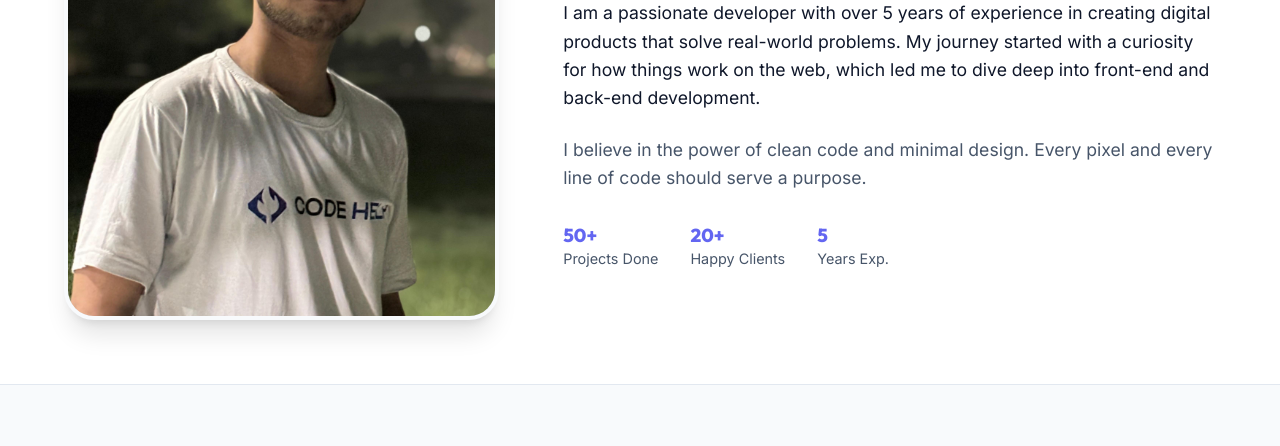
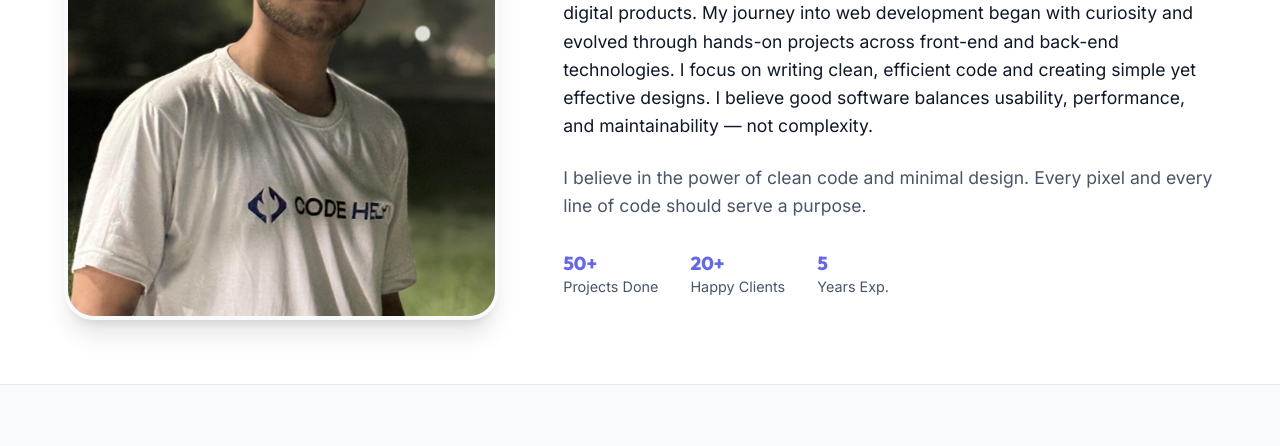
Before and after one commit to ABHINAVJINDAL26/MINI_Portfolio, a plain HTML site: page about.html in a window 1280 px wide. Shown: the part 313-759 px from the top of the page. Drawn offline with Linux system fonts and the light colour scheme.

Commit message:
Change intro

```diff
--- a/about.html
+++ b/about.html
@@ -55,10 +55,13 @@
         <div style="flex: 1.5; min-width: 300px">
           <h1 class="section-title">Who I Am</h1>
           <p style="font-size: 1.1rem; margin-bottom: 1.5rem">
-            I am a passionate developer with over 5 years of experience in
-            creating digital products that solve real-world problems. My journey
-            started with a curiosity for how things work on the web, which led
-            me to dive deep into front-end and back-end development.
+            I’m a motivated full-stack developer who enjoys turning ideas into
+            functional digital products. My journey into web development began
+            with curiosity and evolved through hands-on projects across
+            front-end and back-end technologies. I focus on writing clean,
+            efficient code and creating simple yet effective designs. I believe
+            good software balances usability, performance, and maintainability —
+            not complexity.
           </p>
           <p
             style="
```
